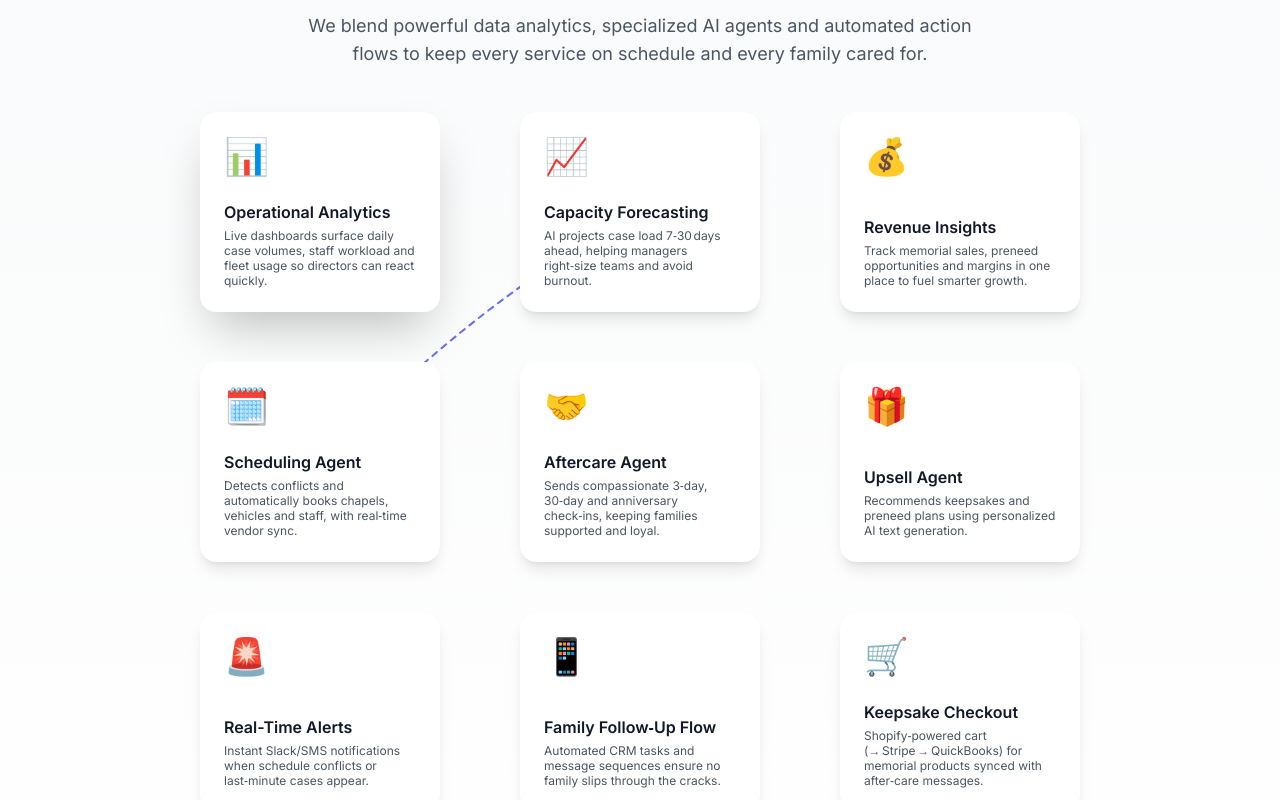
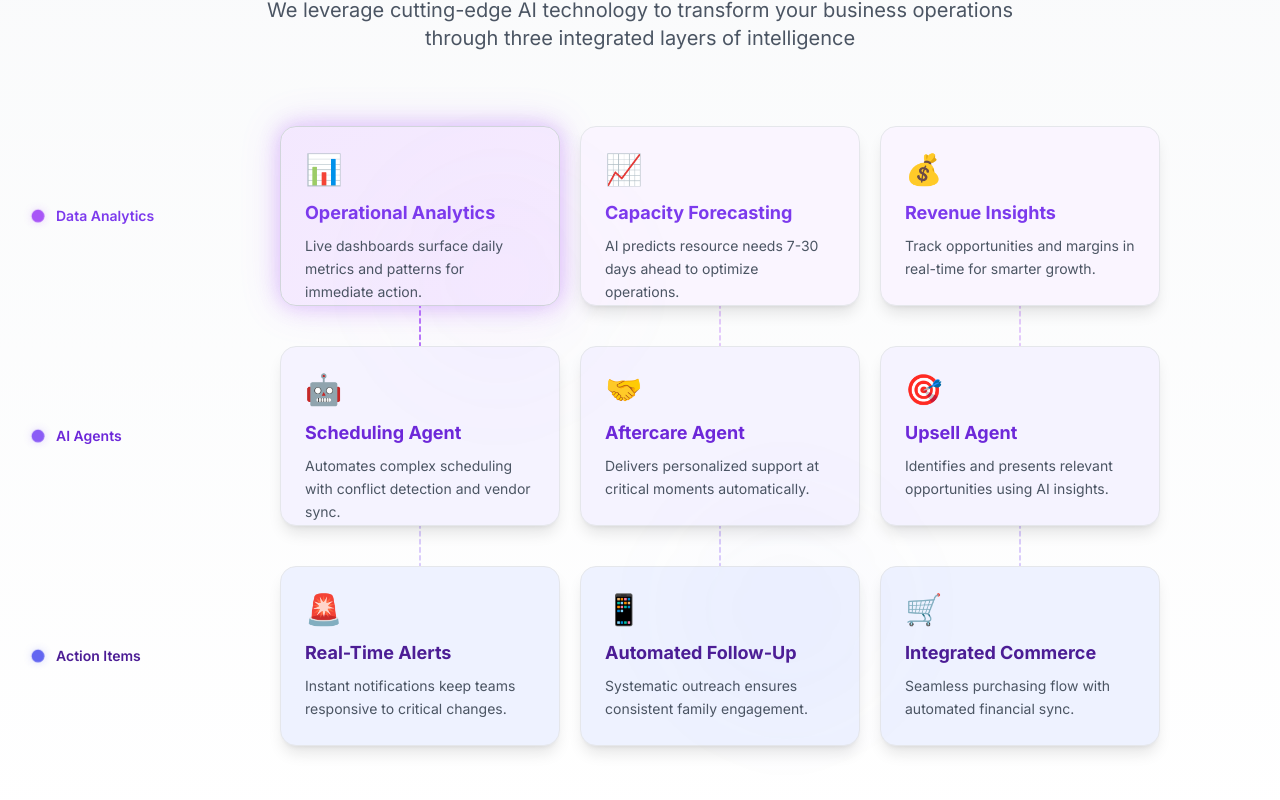
Before and after one commit to CX3302/businessWebsite, a Next.js app: page / in a window 1280 px wide. Shown: the part 940-1740 px from the top of the page. Built offline with nearby package versions, Linux system fonts and the light colour scheme.

Commit message:
modified WhatWeDo

```diff
--- a/app/components/WhatWeDo.tsx
+++ b/app/components/WhatWeDo.tsx
@@ -1,276 +1,531 @@
 'use client';
 
 import { useEffect, useRef, useState } from 'react';
-import { motion, useMotionValue, useSpring, useTransform } from 'framer-motion';
+import { motion, useMotionValue, useSpring, useTransform, AnimatePresence } from 'framer-motion';
 
-/*
-  =====================================================================
-  FuneralTech — «What We Do»
-  Animated three‑layer feature map inspired by Instalily.ai
-  ---------------------------------------------------------------------
-  • Row 1  ➜  Data Analytics     (insight generation)
-  • Row 2  ➜  AI Agents          (decision layer)
-  • Row 3  ➜  Action Items       (execution layer)
-  ---------------------------------------------------------------------
-  Visual behaviour
-  ‑ Cards cycle focus automatically every 3 s (autoplay).
-  ‑ Hovering a card pauses autoplay and highlights that card.
-  ‑ Connection lines have a continuous dash‑offset animation to suggest
-    data flow between layers.
-  =====================================================================
-*/
+// Define color schemes for each layer - adjusted for white background
+const layerColors = {
+  analytics: {
+    gradient: 'from-purple-500 to-purple-400',
+    glow: '#A855F7',
+    shadow: '0 0 20px rgba(168, 85, 247, 0.3), 0 0 40px rgba(168, 85, 247, 0.2)',
+    text: '#7C3AED',
+    bg: 'bg-purple-50'
+  },
+  agents: {
+    gradient: 'from-violet-500 to-violet-400',
+    glow: '#8B5CF6',
+    shadow: '0 0 20px rgba(139, 92, 246, 0.3), 0 0 40px rgba(139, 92, 246, 0.2)',
+    text: '#6D28D9',
+    bg: 'bg-violet-50'
+  },
+  actions: {
+    gradient: 'from-indigo-500 to-indigo-400',
+    glow: '#6366F1',
+    shadow: '0 0 20px rgba(99, 102, 241, 0.3), 0 0 40px rgba(99, 102, 241, 0.2)',
+    text: '#4C1D95',
+    bg: 'bg-indigo-50'
+  }
+};
 
-/* -----------------------------
-   Data model for all features
-------------------------------*/
 const features = [
-  // Row 1 — Data Analytics
+  // Row 1 — Data Analytics Layer (Purple)
   {
     id: 'operational-analytics',
     title: 'Operational Analytics',
-    description:
-      'Live dashboards surface daily case volumes, staff workload and fleet usage so directors can react quickly.',
+    description: 'Live dashboards surface daily metrics and patterns for immediate action.',
     icon: '📊',
-    color: 'from-blue-500 to-cyan-500',
-    connections: ['scheduling-agent', 'capacity-forecast', 'revenue-insights']
+    layer: 'analytics',
+    connections: ['scheduling-agent'],
+    row: 0
   },
   {
     id: 'capacity-forecast',
     title: 'Capacity Forecasting',
-    description: 'AI projects case load 7‑30 days ahead, helping managers right‑size teams and avoid burnout.',
+    description: 'AI predicts resource needs 7-30 days ahead to optimize operations.',
     icon: '📈',
-    color: 'from-indigo-500 to-purple-500',
-    connections: ['scheduling-agent', 'operational-analytics']
+    layer: 'analytics',
+    connections: ['aftercare-agent'],
+    row: 0
   },
   {
     id: 'revenue-insights',
     title: 'Revenue Insights',
-    description: 'Track memorial sales, preneed opportunities and margins in one place to fuel smarter growth.',
+    description: 'Track opportunities and margins in real-time for smarter growth.',
     icon: '💰',
-    color: 'from-emerald-500 to-green-500',
-    connections: ['upsell-agent', 'keepsake-checkout']
+    layer: 'analytics',
+    connections: ['upsell-agent'],
+    row: 0
   },
-  // Row 2 — AI Agents
+
+  // Row 2 — AI Agents Layer (Violet)
   {
     id: 'scheduling-agent',
     title: 'Scheduling Agent',
-    description: 'Detects conflicts and automatically books chapels, vehicles and staff, with real‑time vendor sync.',
-    icon: '🗓️',
-    color: 'from-purple-500 to-pink-500',
-    connections: ['real-time-alerts', 'aftercare-agent']
+    description: 'Automates complex scheduling with conflict detection and vendor sync.',
+    icon: '🤖',
+    layer: 'agents',
+    connections: ['real-time-alerts'],
+    row: 1
   },
   {
     id: 'aftercare-agent',
     title: 'Aftercare Agent',
-    description: 'Sends compassionate 3‑day, 30‑day and anniversary check‑ins, keeping families supported and loyal.',
+    description: 'Delivers personalized support at critical moments automatically.',
     icon: '🤝',
-    color: 'from-teal-500 to-emerald-500',
-    connections: ['follow-up-flow', 'capacity-forecast']
+    layer: 'agents',
+    connections: ['follow-up-flow'],
+    row: 1
   },
   {
     id: 'upsell-agent',
     title: 'Upsell Agent',
-    description: 'Recommends keepsakes and preneed plans using personalized AI text generation.',
-    icon: '🎁',
-    color: 'from-pink-500 to-rose-500',
-    connections: ['keepsake-checkout', 'revenue-insights']
+    description: 'Identifies and presents relevant opportunities using AI insights.',
+    icon: '🎯',
+    layer: 'agents',
+    connections: ['keepsake-checkout'],
+    row: 1
   },
-  // Row 3 — Action Items
+
+  // Row 3 — Action Items Layer (Indigo)
   {
     id: 'real-time-alerts',
     title: 'Real-Time Alerts',
-    description: 'Instant Slack/SMS notifications when schedule conflicts or last‑minute cases appear.',
+    description: 'Instant notifications keep teams responsive to critical changes.',
     icon: '🚨',
-    color: 'from-orange-500 to-red-500',
-    connections: []
+    layer: 'actions',
+    connections: [],
+    row: 2
   },
   {
     id: 'follow-up-flow',
-    title: 'Family Follow‑Up Flow',
-    description: 'Automated CRM tasks and message sequences ensure no family slips through the cracks.',
+    title: 'Automated Follow-Up',
+    description: 'Systematic outreach ensures consistent family engagement.',
     icon: '📱',
-    color: 'from-yellow-500 to-orange-500',
-    connections: []
+    layer: 'actions',
+    connections: [],
+    row: 2
   },
   {
     id: 'keepsake-checkout',
-    title: 'Keepsake Checkout',
-    description: 'Shopify‑powered cart (→ Stripe → QuickBooks) for memorial products synced with after‑care messages.',
+    title: 'Integrated Commerce',
+    description: 'Seamless purchasing flow with automated financial sync.',
     icon: '🛒',
-    color: 'from-indigo-500 to-blue-500',
-    connections: []
+    layer: 'actions',
+    connections: [],
+    row: 2
   }
-] as const;
+];
 
-/* -----------------------------
-   Helper component — ConnectionLine
-------------------------------*/
-const ConnectionLine = ({ from, to }: { from: { x: number; y: number }; to: { x: number; y: number } }) => {
+// Animated particle with subtle glow
+const FlowingParticle = ({ from, to, delay = 0, color }: { from: any; to: any; delay?: number; color: string }) => {
   if (!from || !to) return null;
-  const midX = (from.x + to.x) / 2;
-  const midY = (from.y + to.y) / 2 - 40;
-  const path = `M ${from.x} ${from.y} Q ${midX} ${midY} ${to.x} ${to.y}`;
 
   return (
-    <motion.path
-      d={path}
-      fill="none"
-      stroke="url(#gradient)"
-      strokeWidth="2"
-      strokeLinecap="round"
-      strokeDasharray="6 6"
-      /* dash‑offset animation gives perpetual motion */
-      animate={{ strokeDashoffset: [12, 0] }}
-      transition={{ duration: 1.5, repeat: Infinity, ease: 'linear' }}
+    <motion.circle
+      r="3"
+      fill={color}
+      opacity={0.6}
+      initial={{ x: from.x, y: from.y, scale: 0 }}
+      animate={{
+        x: [from.x, (from.x + to.x) / 2, to.x],
+        y: [from.y, (from.y + to.y) / 2 - 40, to.y],
+        scale: [0, 1, 0],
+      }}
+      transition={{
+        duration: 2.5,
+        delay,
+        repeat: Infinity,
+        repeatDelay: 3,
+        ease: "easeInOut"
+      }}
     />
   );
 };
 
-/* -----------------------------
-   Helper component — FeatureCard
-------------------------------*/
-const FeatureCard = ({ feature, position, isFocused, setFocus }: any) => {
-  /* subtle 3‑D tilt on mouse */
+// Connection line with subtle gradient
+const ConnectionLine = ({ from, to, isActive, fromLayer }: { from: any; to: any; isActive: boolean; fromLayer: string }) => {
+  if (!from || !to) return null;
+
+  const midX = (from.x + to.x) / 2;
+  const midY = (from.y + to.y) / 2 - 40;
+  const path = `M ${from.x} ${from.y} Q ${midX} ${midY} ${to.x} ${to.y}`;
+  const color = layerColors[fromLayer as keyof typeof layerColors].glow;
+
+  return (
+    <>
+      {/* Subtle glow effect */}
+      <motion.path
+        d={path}
+        fill="none"
+        stroke={color}
+        strokeWidth="6"
+        strokeLinecap="round"
+        opacity={0.1}
+        filter="url(#softBlur)"
+      />
+
+      {/* Core line */}
+      <motion.path
+        d={path}
+        fill="none"
+        stroke={color}
+        strokeWidth="2"
+        strokeLinecap="round"
+        opacity={isActive ? 0.8 : 0.3}
+        strokeDasharray="4 4"
+        animate={isActive ? {
+          strokeDashoffset: [0, -8],
+        } : {}}
+        transition={isActive ? {
+          duration: 1,
+          repeat: Infinity,
+          ease: "linear"
+        } : {}}
+      />
+    </>
+  );
+};
+
+const FeatureCard = ({ feature, position, isActive, onHover }: any) => {
   const mouseX = useMotionValue(0);
   const mouseY = useMotionValue(0);
-  const rotateX = useSpring(useTransform(mouseY, [-80, 80], [10, -10]));
-  const rotateY = useSpring(useTransform(mouseX, [-80, 80], [-10, 10]));
 
-  const handleMove = (e: React.MouseEvent<HTMLDivElement>) => {
+  const rotateX = useSpring(useTransform(mouseY, [-100, 100], [2, -2]), { stiffness: 300, damping: 30 });
+  const rotateY = useSpring(useTransform(mouseX, [-100, 100], [-2, 2]), { stiffness: 300, damping: 30 });
+
+  const colors = layerColors[feature.layer as keyof typeof layerColors];
+
+  const handleMouseMove = (e: React.MouseEvent<HTMLDivElement>) => {
     const rect = e.currentTarget.getBoundingClientRect();
-    mouseX.set(e.clientX - rect.left - rect.width / 2);
-    mouseY.set(e.clientY - rect.top - rect.height / 2);
-    setFocus(feature.id);
+    const x = e.clientX - rect.left - rect.width / 2;
+    const y = e.clientY - rect.top - rect.height / 2;
+    mouseX.set(x);
+    mouseY.set(y);
+  };
+
+  const handleMouseLeave = () => {
+    mouseX.set(0);
+    mouseY.set(0);
+    onHover(null);
   };
 
   return (
     <motion.div
       className="absolute"
-      style={{ left: position.x - 120, top: position.y - 100, width: 240, height: 200, rotateX, rotateY, transformPerspective: 800 }}
-      initial={{ opacity: 0, scale: 0 }}
-      animate={{ opacity: 1, scale: 1 }}
-      transition={{ duration: 0.4 }}
-      onMouseMove={handleMove}
-      onMouseLeave={() => setFocus(null)}
+      style={{
+        left: position.x - 140,
+        top: position.y - 90,
+        width: 280,
+        height: 180,
+        rotateX,
+        rotateY,
+        transformPerspective: 1000,
+        transformStyle: "preserve-3d"
+      }}
+      initial={{ opacity: 0, scale: 0.8, y: 20 }}
+      animate={{ opacity: 1, scale: 1, y: 0 }}
+      transition={{
+        duration: 0.6,
+        delay: feature.row * 0.15 + (feature.id.charCodeAt(0) % 3) * 0.1,
+        type: "spring",
+        stiffness: 120
+      }}
+      onMouseMove={handleMouseMove}
+      onMouseLeave={handleMouseLeave}
+      onMouseEnter={() => onHover(feature.id)}
     >
       <motion.div
-        className={`relative w-full h-full bg-white rounded-2xl p-6 cursor-pointer overflow-hidden group ${isFocused ? 'shadow-2xl' : 'shadow-lg'}`}
-        whileHover={{ scale: 1.05 }}
+        className={`relative w-full h-full ${colors.bg} backdrop-blur-sm rounded-2xl p-6 cursor-pointer overflow-hidden border ${
+          isActive ? 'border-gray-300 shadow-xl' : 'border-gray-200 shadow-lg'
+        }`}
+        style={{
+          boxShadow: isActive ? colors.shadow : undefined
+        }}
+        whileHover={!isActive ? {
+          scale: 1.02,
+          y: -2,
+          boxShadow: colors.shadow
+        } : {}}
+        transition={{ type: "spring", stiffness: 300, damping: 20 }}
       >
-        {/* Glow */}
+        {/* Static gradient overlay for active state */}
         <motion.div
-          className={`absolute -inset-px rounded-2xl bg-gradient-to-br ${feature.color} blur-lg`}
-          style={{ opacity: isFocused ? 0.8 : 0.15, zIndex: -1 }}
-          animate={{ opacity: [0.15, 0.4, 0.15] }}
-          transition={{ duration: 4, repeat: Infinity, repeatType: 'mirror' }}
+          className={`absolute inset-0 bg-gradient-to-br ${colors.gradient} rounded-2xl`}
+          initial={{ opacity: 0 }}
+          animate={{
+            opacity: isActive ? 0.08 : 0,
+          }}
+          transition={{ duration: 0.3 }}
         />
+
         {/* Content */}
-        <div className="relative z-10 h-full flex flex-col justify-between">
-          <div className="text-4xl">{feature.icon}</div>
-          <div>
-            <h3 className="text-base font-semibold text-gray-900 mb-1">{feature.title}</h3>
-            <p className="text-xs text-gray-600 leading-tight">{feature.description}</p>
+        <div className="relative z-10 h-full flex flex-col">
+          <div className="text-3xl mb-3">
+            {feature.icon}
           </div>
+          <h3 className="text-lg font-bold mb-2" style={{ color: colors.text }}>
+            {feature.title}
+          </h3>
+          <p className="text-sm text-gray-600 leading-relaxed">
+            {feature.description}
+          </p>
         </div>
+
+
       </motion.div>
     </motion.div>
   );
 };
 
-/* -----------------------------
-   Main component — WhatWeDo
-------------------------------*/
+// Layer label component - positioned beside each row
+const LayerLabel = ({ layer, label, yPosition }: { layer: string; label: string; yPosition: number }) => {
+  const colors = layerColors[layer as keyof typeof layerColors];
+
+  return (
+    <motion.div
+      className="absolute left-0 flex items-center space-x-3"
+      style={{ top: yPosition - 10 }}
+      initial={{ opacity: 0, x: -30 }}
+      whileInView={{ opacity: 1, x: 0 }}
+      viewport={{ once: true }}
+      transition={{ duration: 0.6, delay: 0.2 }}
+    >
+      <div className="flex items-center space-x-3">
+        <motion.div
+          className="w-3 h-3 rounded-full"
+          style={{
+            backgroundColor: colors.glow,
+            boxShadow: `0 0 8px ${colors.glow}40`
+          }}
+          animate={{
+            scale: [1, 1.1, 1],
+          }}
+          transition={{
+            duration: 3,
+            repeat: Infinity,
+            ease: "easeInOut"
+          }}
+        />
+        <div>
+          <h3 className="text-sm font-semibold" style={{ color: colors.text }}>
+            {label}
+          </h3>
+        </div>
+      </div>
+    </motion.div>
+  );
+};
+
 const WhatWeDo = () => {
-  // Layout calcs
+  const [activeFeature, setActiveFeature] = useState<string | null>(null);
+  const [positions, setPositions] = useState<{ [key: string]: { x: number; y: number } }>({});
   const containerRef = useRef<HTMLDivElement>(null);
-  const [positions, setPositions] = useState<Record<string, { x: number; y: number }>>({});
-  const layout = [
-    ['operational-analytics', 'capacity-forecast', 'revenue-insights'],
-    ['scheduling-agent', 'aftercare-agent', 'upsell-agent'],
-    ['real-time-alerts', 'follow-up-flow', 'keepsake-checkout']
-  ];
+  const autoplayRef = useRef<boolean>(true);
 
   useEffect(() => {
-    const calc = () => {
+    const calculatePositions = () => {
       if (!containerRef.current) return;
-      const w = containerRef.current.offsetWidth;
-      const cardW = 240;
-      const hSpacing = 320;
-      const vSpacing = 250;
-      const temp: Record<string, { x: number; y: number }> = {};
-      layout.forEach((row, r) => {
-        const rowWidth = row.length * hSpacing - (hSpacing - cardW);
-        const startX = (w - rowWidth) / 2 + cardW / 2;
-        const y = 80 + r * vSpacing;
-        row.forEach((id, c) => (temp[id] = { x: startX + c * hSpacing, y }));
+
+      const containerWidth = containerRef.current.offsetWidth;
+      const cardWidth = 280;
+      const horizontalSpacing = 300;
+      const verticalSpacing = 220;
+      const leftOffset = 160; // Space for labels
+
+      const newPositions: { [key: string]: { x: number; y: number } } = {};
+
+      // Three rows layout
+      const layout = [
+        ['operational-analytics', 'capacity-forecast', 'revenue-insights'],
+        ['scheduling-agent', 'aftercare-agent', 'upsell-agent'],
+        ['real-time-alerts', 'follow-up-flow', 'keepsake-checkout']
+      ];
+
+      layout.forEach((row, rowIndex) => {
+        const rowWidth = row.length * horizontalSpacing - (horizontalSpacing - cardWidth);
+        const startX = leftOffset + (containerWidth - leftOffset - rowWidth) / 2 + cardWidth / 2;
+        const y = 100 + rowIndex * verticalSpacing;
+
+        row.forEach((featureId, colIndex) => {
+          newPositions[featureId] = {
+            x: startX + colIndex * horizontalSpacing,
+            y: y
+          };
+        });
       });
-      setPositions(temp);
+
+      setPositions(newPositions);
     };
-    calc();
-    window.addEventListener('resize', calc);
-    return () => window.removeEventListener('resize', calc);
+
+    calculatePositions();
+    window.addEventListener('resize', calculatePositions);
+    return () => window.removeEventListener('resize', calculatePositions);
   }, []);
 
-  // Autoplay focus cycling
-  const [focus, setFocus] = useState<string | null>(null);
-  const focusRef = useRef<boolean>(false);
-
-  useEffect(() => {
-    focusRef.current = !!focus;
-  }, [focus]);
-
+  // Auto-cycle through features (slower and more subtle)
   useEffect(() => {
     const interval = setInterval(() => {
-      if (focusRef.current) return; // pause on hover
-      setFocus(prev => {
-        const idx = features.findIndex(f => f.id === prev);
-        const next = features[(idx + 1) % features.length];
-        return next.id;
+      if (!autoplayRef.current) return;
+
+      setActiveFeature(prev => {
+        const currentIndex = features.findIndex(f => f.id === prev);
+        const nextIndex = (currentIndex + 1) % features.length;
+        return features[nextIndex].id;
       });
-    }, 3000);
+    }, 4000); // Slower cycling
+
     return () => clearInterval(interval);
   }, []);
 
-  // Connections for all features
-  const allConnections = features.flatMap(f =>
-    f.connections.map(to => ({ from: positions[f.id], to: positions[to], key: `${f.id}-${to}` }))
+  const handleHover = (featureId: string | null) => {
+    autoplayRef.current = !featureId;
+    setActiveFeature(featureId);
+  };
+
+  // Get all connections
+  const allConnections = features.flatMap(feature =>
+    feature.connections.map(connectionId => {
+      const toFeature = features.find(f => f.id === connectionId);
+      return {
+        from: positions[feature.id],
+        to: positions[connectionId],
+        id: `${feature.id}-${connectionId}`,
+        isActive: activeFeature === feature.id || activeFeature === connectionId,
+        fromLayer: feature.layer,
+        toLayer: toFeature?.layer || 'actions'
+      };
+    })
   );
 
+  // Calculate layer label positions
+  const layerLabelPositions = [
+    { layer: 'analytics', label: 'Data Analytics', yPosition: 100 },
+    { layer: 'agents', label: 'AI Agents', yPosition: 320 },
+    { layer: 'actions', label: 'Action Items', yPosition: 540 }
+  ];
+
   return (
-    <section className="py-24 bg-gradient-to-b from-gray-50 to-white overflow-hidden">
+    <section className="py-20 bg-gradient-to-b from-gray-50 to-white overflow-hidden">
       <div className="max-w-7xl mx-auto px-4 sm:px-6 lg:px-8">
         <div className="text-center mb-16">
-          <motion.h2 className="text-4xl font-bold text-gray-900" initial={{ opacity: 0, y: 20 }} whileInView={{ opacity: 1, y: 0 }} viewport={{ once: true }} transition={{ duration: 0.6 }}>
+          <motion.h2
+            className="text-4xl font-bold text-gray-900 mb-4"
+            initial={{ opacity: 0, y: 20 }}
+            whileInView={{ opacity: 1, y: 0 }}
+            viewport={{ once: true }}
+            transition={{ duration: 0.6 }}
+          >
             What We Do
           </motion.h2>
-          <motion.p className="text-lg text-gray-600 max-w-2xl mx-auto mt-4" initial={{ opacity: 0, y: 20 }} whileInView={{ opacity: 1, y: 0 }} viewport={{ once: true }} transition={{ duration: 0.6, delay: 0.2 }}>
-            We blend powerful data analytics, specialized AI agents and automated action flows to keep every service on schedule and every family cared for.
+          <motion.p
+            className="text-xl text-gray-600 max-w-3xl mx-auto"
+            initial={{ opacity: 0, y: 20 }}
+            whileInView={{ opacity: 1, y: 0 }}
+            viewport={{ once: true }}
+            transition={{ duration: 0.6, delay: 0.2 }}
+          >
+            We leverage cutting-edge AI technology to transform your business operations
+            through three integrated layers of intelligence
           </motion.p>
         </div>
 
-        <div ref={containerRef} className="relative h-[760px] mx-auto">
-          {/* SVG lines */}
+        <div
+          ref={containerRef}
+          className="relative h-[650px] mx-auto"
+        >
+          {/* Layer labels positioned beside each row */}
+          {layerLabelPositions.map(({ layer, label, yPosition }) => (
+            <LayerLabel
+              key={layer}
+              layer={layer}
+              label={label}
+              yPosition={yPosition}
+            />
+          ))}
+
+          {/* SVG for connections and particles */}
           <svg className="absolute inset-0 w-full h-full pointer-events-none">
             <defs>
-              <linearGradient id="gradient" x1="0%" y1="0%" x2="100%" y2="100%">
-                <stop offset="0%" stopColor="#8B5CF6" />
-                <stop offset="100%" stopColor="#3B82F6" />
-              </linearGradient>
+              <filter id="softBlur">
+                <feGaussianBlur stdDeviation="1.5"/>
+              </filter>
             </defs>
-            {allConnections.map(({ from, to, key }) => from && to && from.y < to.y && <ConnectionLine key={key} from={from} to={to} />)}
+
+            {/* Render all connections */}
+            {Object.keys(positions).length > 0 && allConnections.map(({ from, to, id, isActive, fromLayer }) => {
+              if (!from || !to || from.y >= to.y) return null;
+
+              const color = layerColors[fromLayer as keyof typeof layerColors].glow;
+
+              return (
+                <g key={id}>
+                  <ConnectionLine
+                    from={from}
+                    to={to}
+                    isActive={isActive}
+                    fromLayer={fromLayer}
+                  />
+                  {/* Flowing particles on active connections */}
+                  {isActive && (
+                    <>
+                      <FlowingParticle from={from} to={to} delay={0} color={color} />
+                      <FlowingParticle from={from} to={to} delay={1} color={color} />
+                    </>
+                  )}
+                </g>
+              );
+            })}
           </svg>
 
           {/* Feature cards */}
-          {Object.keys(positions).length > 0 &&
-            features.map(f => (
+          <AnimatePresence>
+            {Object.keys(positions).length > 0 && features.map((feature) => (
               <FeatureCard
-                key={f.id}
-                feature={f}
-                position={positions[f.id]}
-                isFocused={focus === f.id}
-                setFocus={setFocus}
+                key={feature.id}
+                feature={feature}
+                position={positions[feature.id]}
+                isActive={activeFeature === feature.id}
+                onHover={handleHover}
               />
             ))}
+          </AnimatePresence>
+
+          {/* Subtle background gradients */}
+          <div className="absolute inset-0 pointer-events-none">
+            <motion.div
+              className="absolute top-0 left-1/4 w-80 h-80 rounded-full"
+              style={{
+                background: 'radial-gradient(circle, rgba(168, 85, 247, 0.03) 0%, transparent 70%)',
+                filter: 'blur(40px)',
+              }}
+              animate={{
+                x: [-20, 20, -20],
+                y: [-15, 15, -15],
+              }}
+              transition={{
+                duration: 25,
+                repeat: Infinity,
+                ease: "easeInOut"
+              }}
+            />
+            <motion.div
+              className="absolute bottom-0 right-1/4 w-80 h-80 rounded-full"
+              style={{
+                background: 'radial-gradient(circle, rgba(99, 102, 241, 0.03) 0%, transparent 70%)',
+                filter: 'blur(40px)',
+              }}
+              animate={{
+                x: [20, -20, 20],
+                y: [15, -15, 15],
+              }}
+              transition={{
+                duration: 30,
+                repeat: Infinity,
+                ease: "easeInOut"
+              }}
+            />
+          </div>
         </div>
       </div>
     </section>
```
